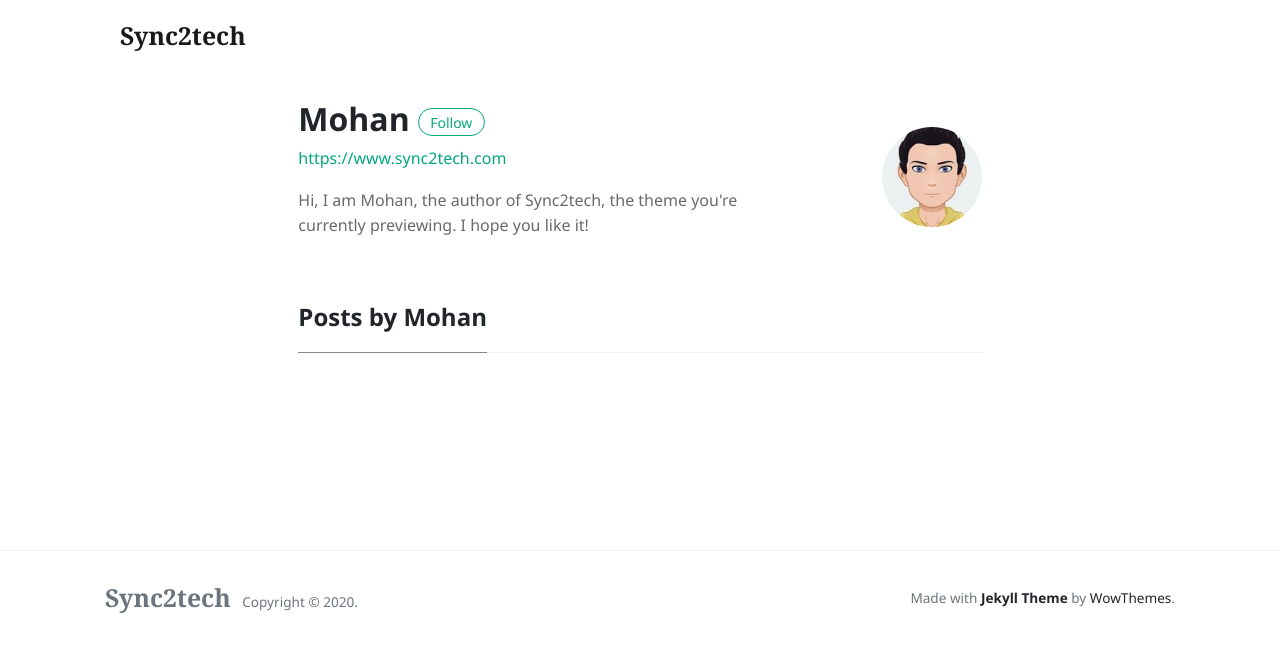
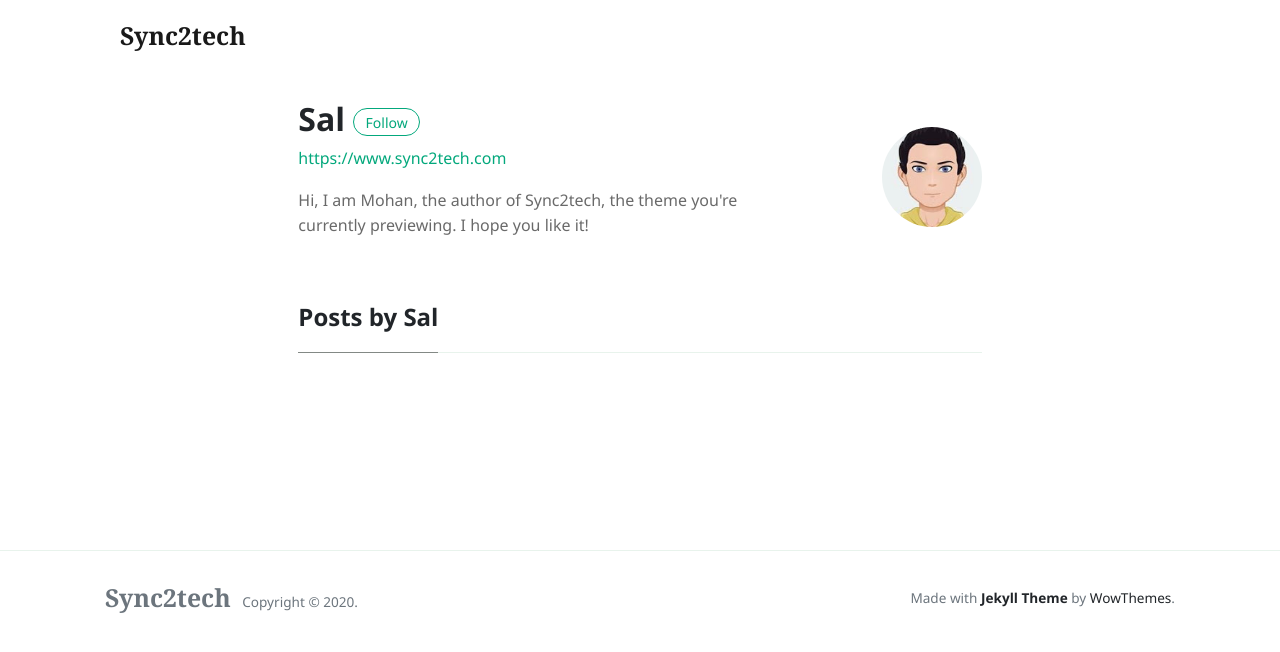
Before and after one commit to mohan-balakrishnan/sync2techold, a Jekyll site: the page built from _pages/author.html, in a window 1280 px wide. Shown: the top 652 px of the page. Built offline with Jekyll 4.4.1, drawn with Linux system fonts in a browser that asks for light colours; nearby versions of some CDN libraries.

Commit message:
content update

```diff
--- a/_config.yml
+++ b/_config.yml
@@ -20,7 +20,7 @@ plugins:
 
 authors:
     sal:
-      name:
+      name:           Mohan
       site:           https://www.sync2tech.com
       avatar:         assets/images/avatar1.jpg
       bio:            "Hi, I am Mohan, the author of Sync2tech, the theme you're currently previewing. I hope you like it!"
--- a/_pages/author.html
+++ b/_pages/author.html
@@ -1,5 +1,5 @@
 ---
-title: "Mohan"
+title: "Sal"
 layout: default
 permalink: "/author.html"
 ---
```
